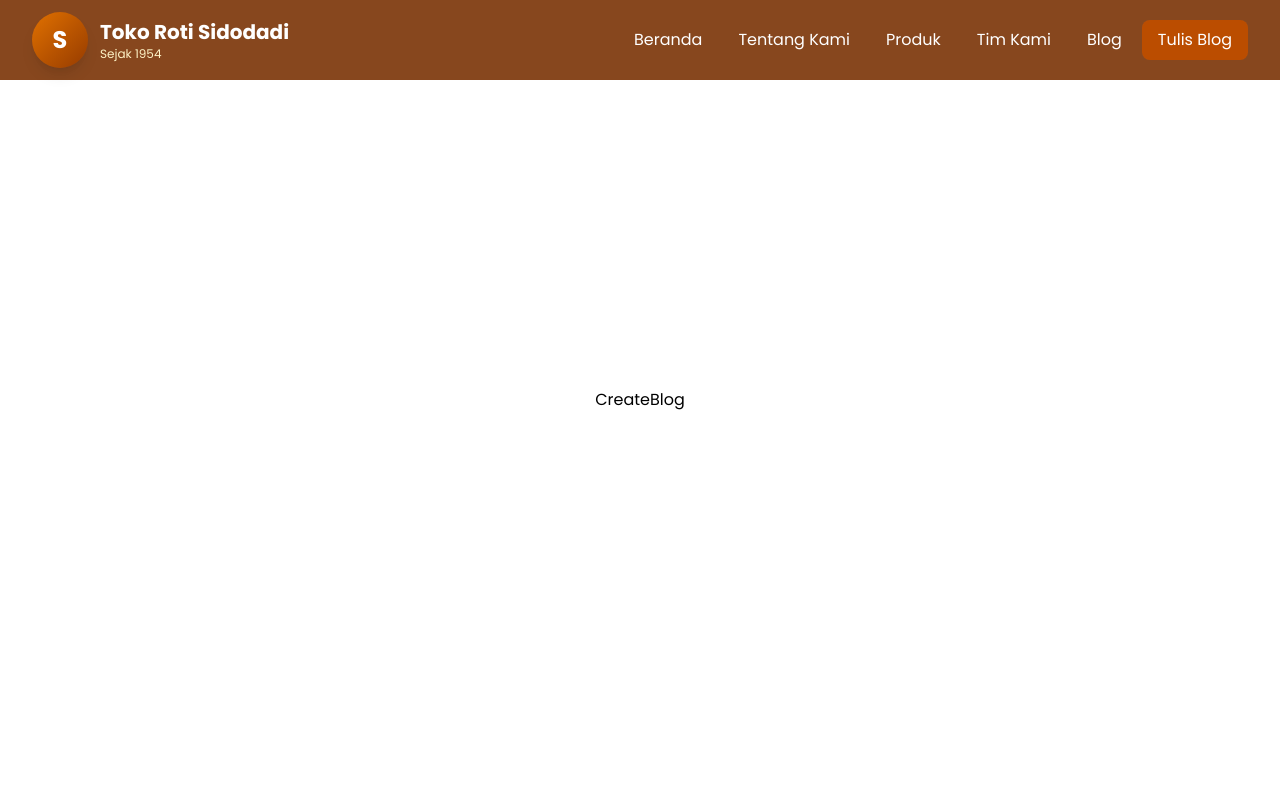
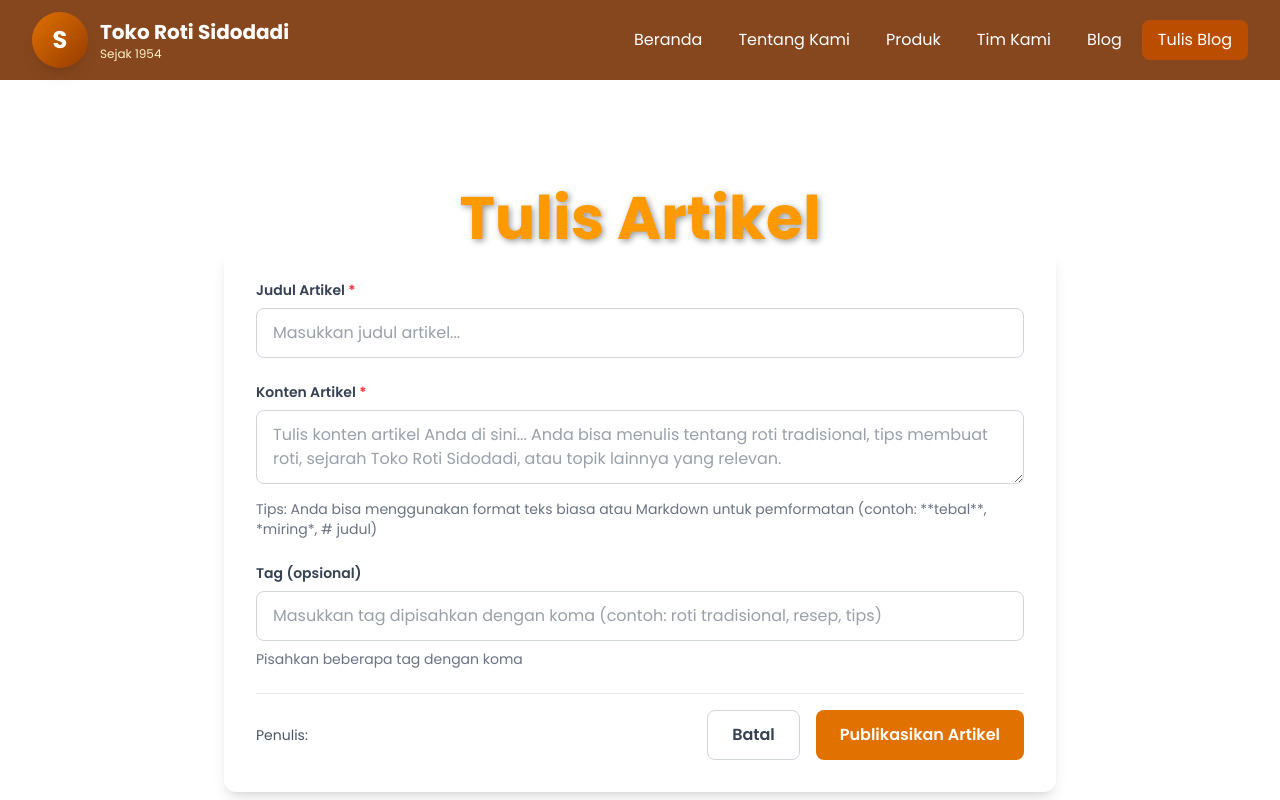
Before and after one commit to ichsanlearns/company-profile, a React (Vite) app: page /createblog in a window 1280 px wide. Shown: the top 800 px of the page. Built offline with nearby package versions, Linux system fonts and the light colour scheme.

Commit message:
feat: add createblog and bloglist page UI

```diff
--- a/src/pages/BlogList/index.tsx
+++ b/src/pages/BlogList/index.tsx
@@ -1,7 +1,83 @@
 function BlogList() {
   return (
-    <section className="flex items-center justify-center min-h-lvh text-black">
-      BlogList
+    <section className="py-20 bg-amber-50 mt-20">
+      <div className="max-w-7xl mx-auto px-4 sm:px-6 lg:px-8">
+        <div className="grid grid-cols-1 gap-8">
+          <article className="bg-white rounded-xl shadow-md hover:shadow-xl transition-shadow overflow-hidden">
+            {/*  */}
+            <div className=" border-t border-gray-200 pt-4">
+              <div className="mx-10 flex items-center justify-between">
+                <div className=" flex items-center">
+                  <div className="w-10 h-10 bg-gradient-to-br from-amber-500 to-amber-700 rounded-full flex items-center justify-center text-white font-bold text-sm">
+                    A
+                  </div>
+                  <div className="ml-3">
+                    <p className="font-semibold text-gray-900 text-sm">
+                      penulis 1
+                    </p>
+                    <p className="text-gray-500 text-xs">12-12-2025</p>
+                  </div>
+                </div>
+              </div>
+            </div>
+            {/*  */}
+            <div className="p-6 ">
+              <div className="mb-4 ">
+                <h2 className="text-2xl font-bold text-gray-900 mb-3 line-clamp-2 text-center">
+                  Judul
+                </h2>
+                <p className="text-gray-600 mb-4 line-clamp-3">
+                  Isinya Content A
+                </p>
+
+                <div className="flex flex-wrap gap-2 mb-3">
+                  <span className="px-3 py-1 bg-amber-100 text-amber-700 text-xs font-semibold rounded-full">
+                    tag A
+                  </span>
+                </div>
+              </div>
+            </div>
+          </article>
+          <article className="bg-white rounded-xl shadow-md hover:shadow-xl transition-shadow overflow-hidden">
+            {/*  */}
+            <div className=" border-t border-gray-200 pt-4">
+              <div className="mx-10 flex items-center justify-between">
+                <div className=" flex items-center">
+                  <div className="w-10 h-10 bg-gradient-to-br from-amber-500 to-amber-700 rounded-full flex items-center justify-center text-white font-bold text-sm">
+                    B
+                  </div>
+                  <div className="ml-3">
+                    <p className="font-semibold text-gray-900 text-sm">
+                      penulis 2
+                    </p>
+                    <p className="text-gray-500 text-xs">12-12-2025</p>
+                  </div>
+                </div>
+              </div>
+            </div>
+            {/*  */}
+            <div className="p-6 ">
+              <div className="mb-4 ">
+                <h2 className="text-2xl font-bold text-gray-900 mb-3 line-clamp-2 text-center">
+                  Judul
+                </h2>
+                <p className="text-gray-600 mb-4 line-clamp-3">
+                  Isinya Content B
+                </p>
+                <div className="flex flex-wrap gap-2 mb-3">
+                  <span className="px-3 py-1 bg-amber-100 text-amber-700 text-xs font-semibold rounded-full">
+                    tag B
+                  </span>
+                </div>
+              </div>
+            </div>
+          </article>
+        </div>
+
+        <div className="mt-12 text-center">
+          <p className="text-gray-600">Menampilkan 2 artikel</p>
+        </div>
+      </div>
     </section>
   );
 }
--- a/src/pages/CreateBlog/index.tsx
+++ b/src/pages/CreateBlog/index.tsx
@@ -1,7 +1,86 @@
 function CreateBlog() {
   return (
-    <section className="flex items-center justify-center min-h-lvh text-black">
-      CreateBlog
+    <section className="py-12 mt-10">
+      <div className="max-w-4xl mx-auto px-4 sm:px-6 lg:px-8">
+        <h1 className="text-center text-6xl font-bold mt-25 text-amber-500 text-shadow-[2px_2px_6px_rgba(0,0,0,0.4)]">
+          Tulis Artikel
+        </h1>
+        <div className="bg-white rounded-xl shadow-lg p-8">
+          <form className="space-y-6">
+            <div>
+              <label
+                htmlFor="title"
+                className="block text-sm font-semibold text-gray-700 mb-2"
+              >
+                Judul Artikel <span className="text-red-500">*</span>
+              </label>
+              <input
+                type="text"
+                id="title"
+                className="w-full px-4 py-3 border border-gray-300 rounded-lg focus:outline-none focus:ring-2 focus:ring-amber-500 focus:border-transparent"
+                placeholder="Masukkan judul artikel..."
+              />
+            </div>
+
+            <div>
+              <label
+                htmlFor="content"
+                className="block text-sm font-semibold text-gray-700 mb-2"
+              >
+                Konten Artikel <span className="text-red-500">*</span>
+              </label>
+              <textarea
+                id="content"
+                className="w-full px-4 py-3 border border-gray-300 rounded-lg focus:outline-none focus:ring-2 focus:ring-amber-500 focus:border-transparent resize-y"
+                placeholder="Tulis konten artikel Anda di sini... Anda bisa menulis tentang roti tradisional, tips membuat roti, sejarah Toko Roti Sidodadi, atau topik lainnya yang relevan."
+                required
+              />
+              <p className="mt-2 text-sm text-gray-500">
+                Tips: Anda bisa menggunakan format teks biasa atau Markdown
+                untuk pemformatan (contoh: **tebal**, *miring*, # judul)
+              </p>
+            </div>
+
+            <div>
+              <label
+                htmlFor="tags"
+                className="block text-sm font-semibold text-gray-700 mb-2"
+              >
+                Tag (opsional)
+              </label>
+              <input
+                type="text"
+                id="tags"
+                className="w-full px-4 py-3 border border-gray-300 rounded-lg focus:outline-none focus:ring-2 focus:ring-amber-500 focus:border-transparent"
+                placeholder="Masukkan tag dipisahkan dengan koma (contoh: roti tradisional, resep, tips)"
+              />
+              <p className="mt-2 text-sm text-gray-500">
+                Pisahkan beberapa tag dengan koma
+              </p>
+            </div>
+
+            <div className="flex items-center justify-between pt-4 border-t border-gray-200">
+              <div className="text-sm text-gray-600">
+                Penulis: <span className="font-semibold"></span>
+              </div>
+              <div className="flex gap-4">
+                <button
+                  type="button"
+                  className="px-6 py-3 border border-gray-300 text-gray-700 rounded-lg font-semibold hover:bg-gray-50 transition-colors"
+                >
+                  Batal
+                </button>
+                <button
+                  type="submit"
+                  className="px-6 py-3 bg-amber-600 text-white rounded-lg font-semibold hover:bg-amber-700 transition-colors"
+                >
+                  Publikasikan Artikel
+                </button>
+              </div>
+            </div>
+          </form>
+        </div>
+      </div>
     </section>
   );
 }
```
